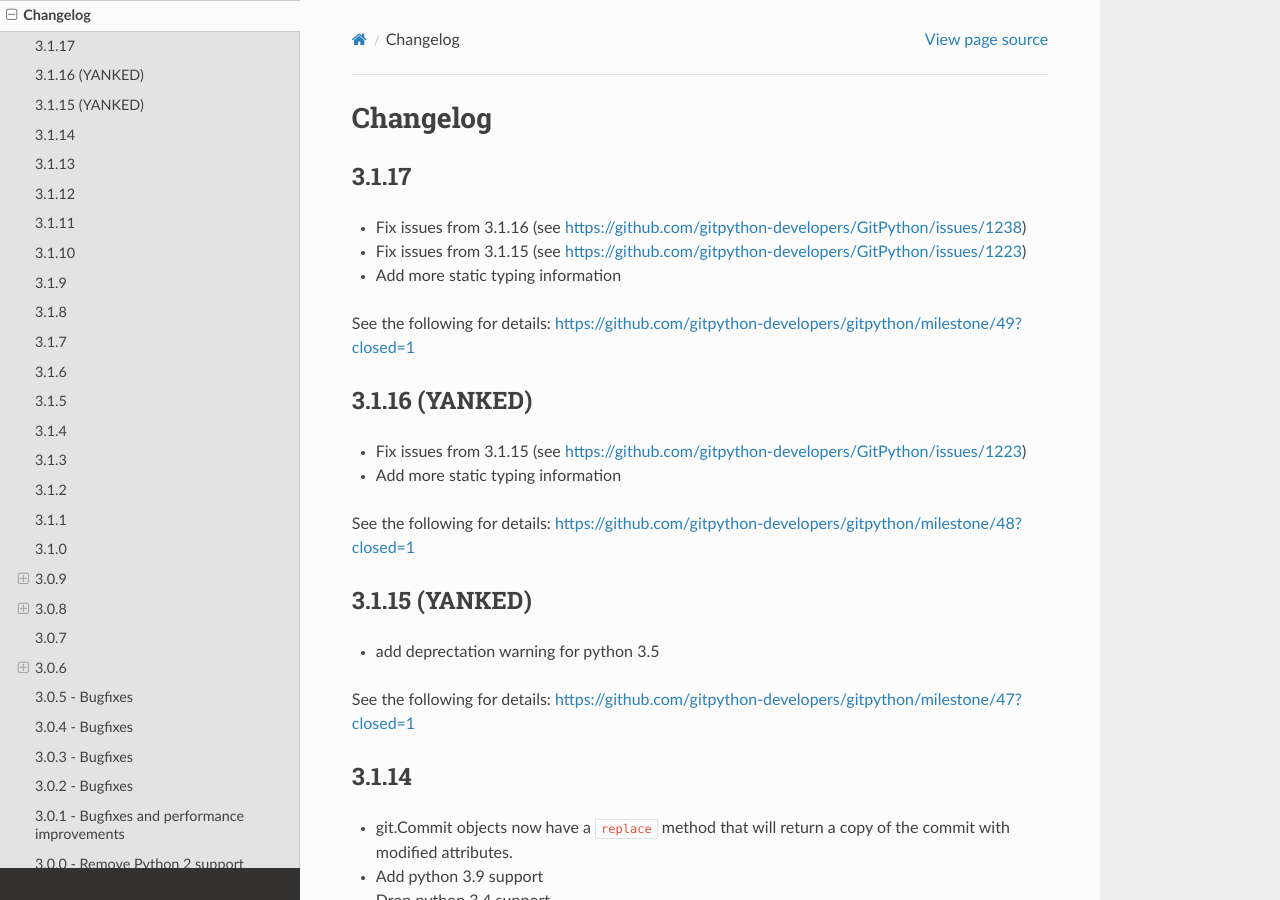
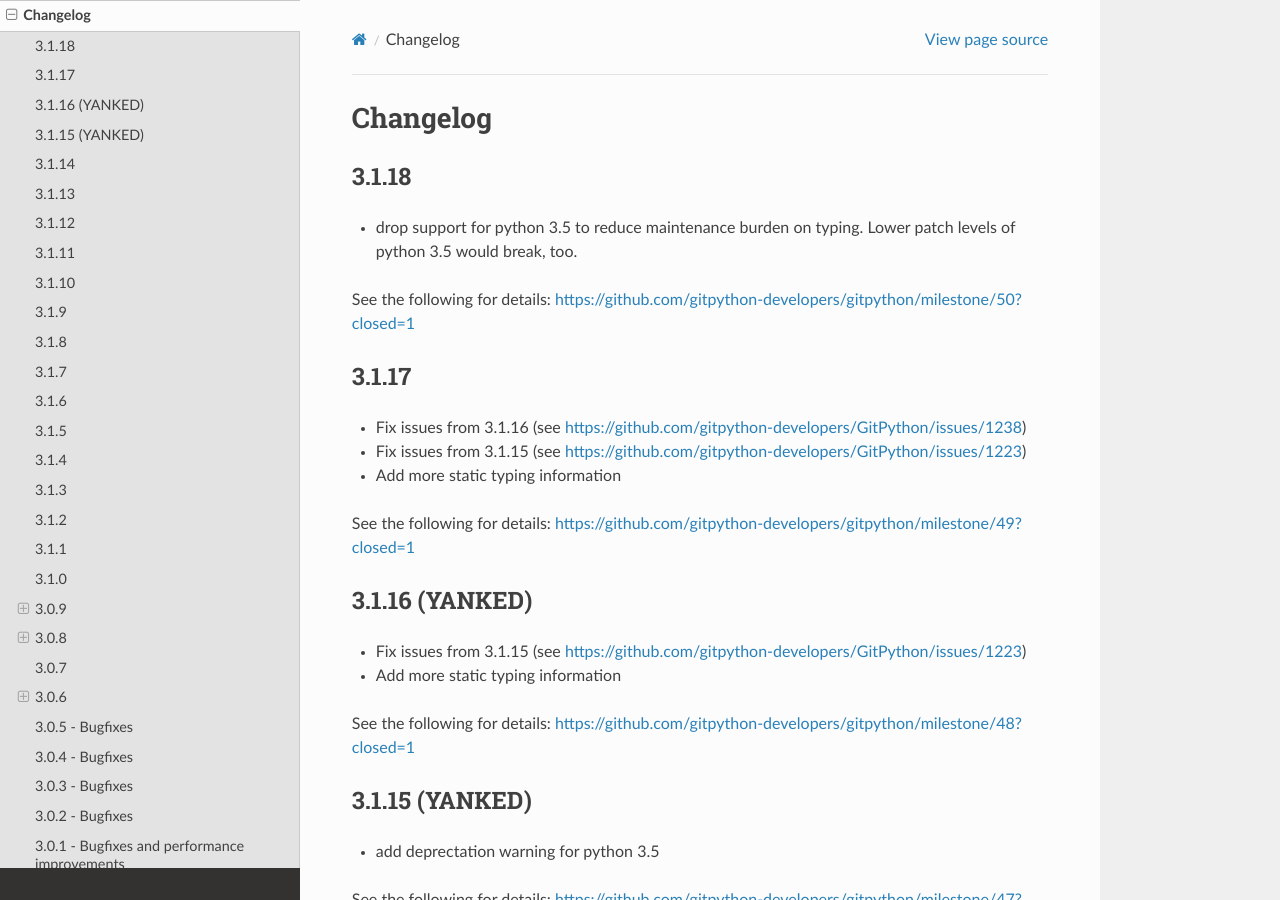
Before and after one commit to gitpython-developers/GitPython, a Sphinx documentation site: the page built from doc/source/changes.rst, in a window 1280 px wide and 900 px high. Built offline with Sphinx 7.4.7 and the Read the Docs theme 2.0.0, drawn with Linux system fonts in a browser that asks for light colours.

Commit message:
prepare patch level 3.1.18

```diff
--- a/doc/source/changes.rst
+++ b/doc/source/changes.rst
@@ -1,6 +1,14 @@
 =========
 Changelog
 =========
+
+3.1.18
+======
+
+* drop support for python 3.5 to reduce maintenance burden on typing. Lower patch levels of python 3.5 would break, too.
+
+See the following for details:
+https://github.com/gitpython-developers/gitpython/milestone/50?closed=1
 
 3.1.17
 ======
```
Also changed, not shown: 1 other file.
